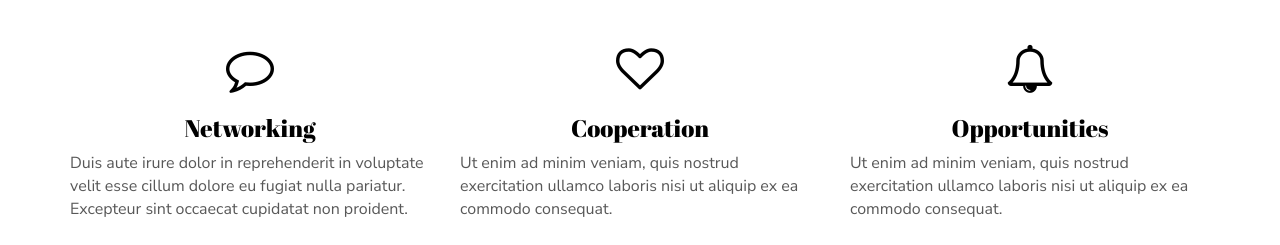
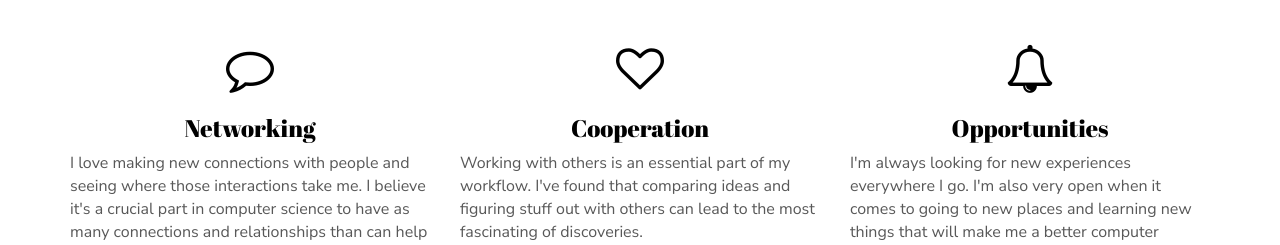
Before and after one commit to diegoaperez/diegoaperez.github.io, a plain HTML site: page index.html in a window 1280 px wide. Shown: the part 707-952 px from the top of the page. Drawn offline with Linux system fonts and the light colour scheme; some packages are replaced by stand-ins of ours.

Commit message:
Update index.html

```diff
--- a/index.html
+++ b/index.html
@@ -56,9 +56,8 @@
                     <i class="fa fa-comment-o fa-3x" aria-hidden="true"></i>
                 </div>
                 <h3 class="text-center">Networking</h3>
-                <p>Duis aute irure dolor in reprehenderit in voluptate velit esse
-            cillum dolore eu fugiat nulla pariatur. Excepteur sint occaecat cupidatat non
-            proident.</p>
+                <p>I love making new connections with people and seeing where those interactions take me. I believe it's a crucial
+              part in computer science to have as many connections and relationships than can help you grow.</p>
             </div>
 
             <div class="col-xs-12 col-md-4">
@@ -66,18 +65,16 @@
                     <i class="fa fa-heart-o fa-3x" aria-hidden="true"></i>
                 </div>
                 <h3 class="text-center">Cooperation</h3>
-                <p>Ut enim ad minim veniam,
-            quis nostrud exercitation ullamco laboris nisi ut aliquip ex ea commodo
-            consequat.</p>
+                <p>Working with others is an essential part of my workflow. I've found that comparing ideas and figuring stuff out with others
+                  can lead to the most fascinating of discoveries.</p>
             </div>
             <div class="col-xs-12 col-md-4">
                 <div class="fa-container">
                     <i class="fa fa-bell-o fa-3x" aria-hidden="true"></i>
                 </div>
                 <h3 class="text-center">Opportunities</h3>
-                <p> Ut enim ad minim veniam,
-            quis nostrud exercitation ullamco laboris nisi ut aliquip ex ea commodo
-            consequat.</p>
+                <p> I'm always looking for new experiences everywhere I go. I'm also very open when it comes to going to new places and learning new
+                  things that will make me a better computer scientist.</p>
             </div>
         </div>
     </div>
```
